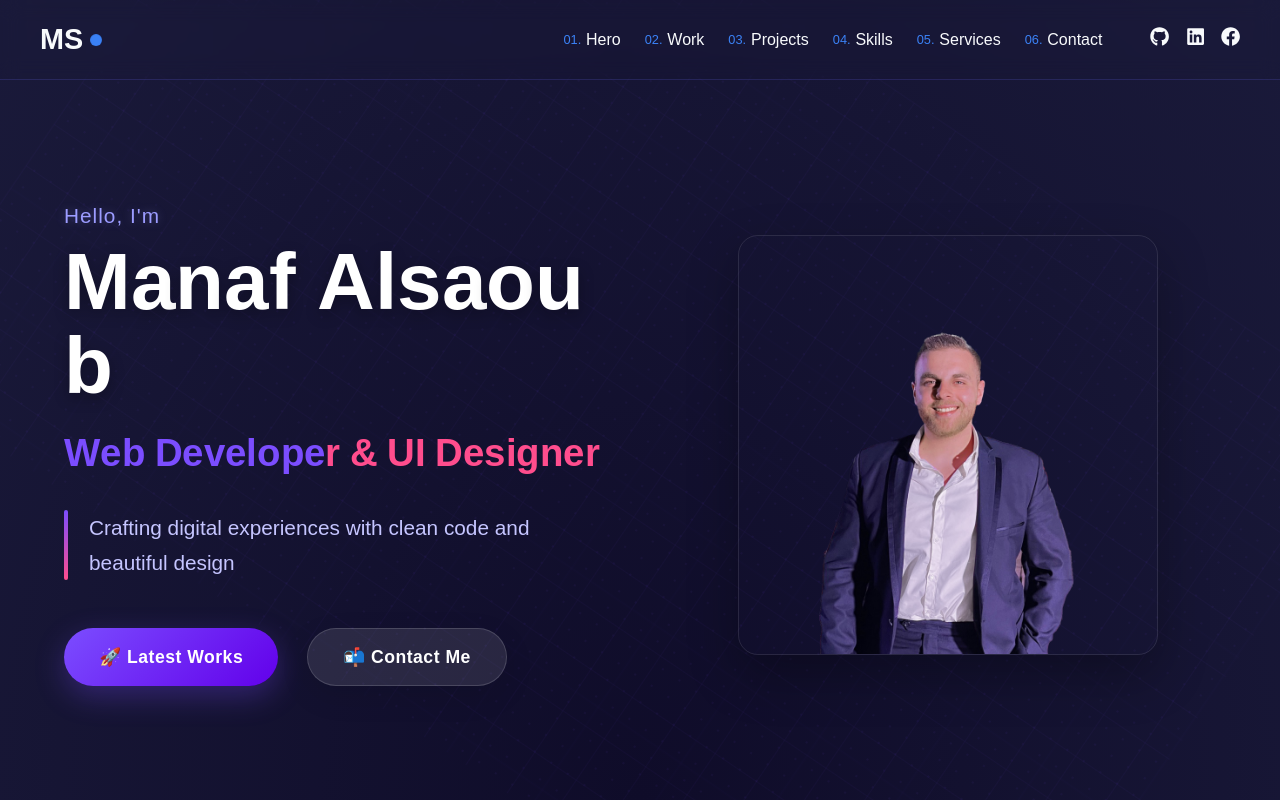
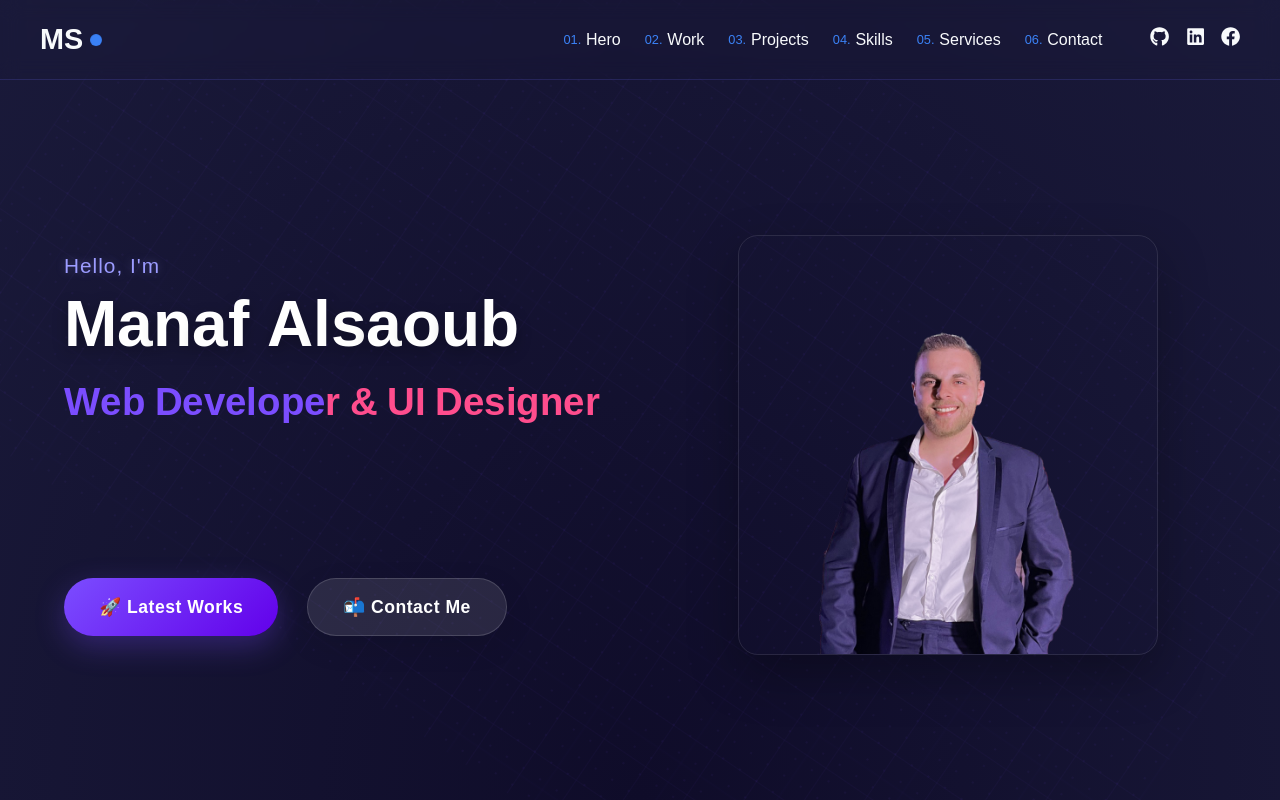
Before and after one commit to manaf12/new-portfolio, a React (Create React App) app: page / in a window 1280 px wide. Shown: the top 800 px of the page. Built offline with nearby package versions, Linux system fonts and the light colour scheme.

Commit message:
adjusting Hero

```diff
--- a/src/components/hero/Hero.jsx
+++ b/src/components/hero/Hero.jsx
@@ -287,7 +287,7 @@ const Hero = () => {
               opacity: 1,
               y: 0,
               transition: {
-                delay: 1.5, // Reduced from 1.8
+                delay: 20,
                 ease: [0.16, 1, 0.3, 1]
               }
             }}
@@ -298,12 +298,12 @@ const Hero = () => {
 
           <motion.div
             className="buttons"
-            initial={{ opacity: 0, y: 15 }} // Reduced from y:20
+            initial={{ opacity: 0, y: 15 }}
             animate={{
               opacity: 1,
               y: 0,
               transition: {
-                delay: 1.8, // Reduced from 2.1
+                delay: 1.5,
                 ease: [0.16, 1, 0.3, 1]
               }
             }}
@@ -311,7 +311,7 @@ const Hero = () => {
             <motion.button
               variants={buttonVariants}
               initial="initial"
-              animate={{ y: 0, opacity: 1, transition: { delay: 2.0 } }} // Reduced from 2.3
+              animate={{ y: 0, opacity: 1, transition: { delay: 1.4 } }}
               whileHover="hover"
               whileTap="tap"
               className="portfolio-btn"
@@ -324,7 +324,7 @@ const Hero = () => {
             <motion.button
               variants={buttonVariants}
               initial="initial"
-              animate={{ y: 0, opacity: 1, transition: { delay: 2.1 } }} // Reduced from 2.4
+              animate={{ y: 0, opacity: 1, transition: { delay: 1.5 } }}
               whileHover="hover"
               whileTap="tap"
               className="contact-btn"
--- a/src/components/hero/hero.scss
+++ b/src/components/hero/hero.scss
@@ -102,7 +102,7 @@
       }
 
       .title {
-        font-size: clamp(2.8rem, 7vw, 5rem);
+        font-size: clamp(2.8rem, 7vw, 4rem);
         line-height: 1.05;
         margin: 0 0 1.2rem 0;
         font-weight: 800;
```
